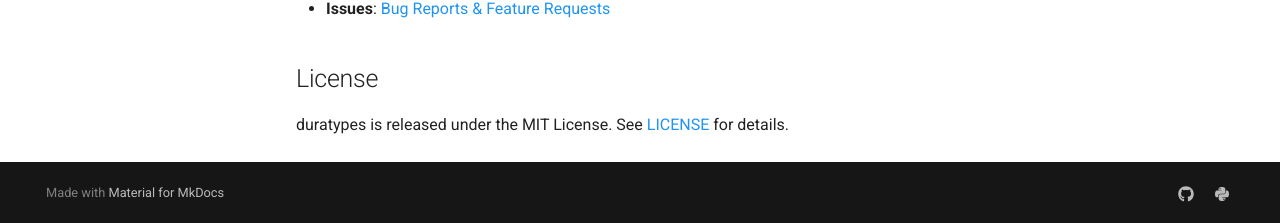
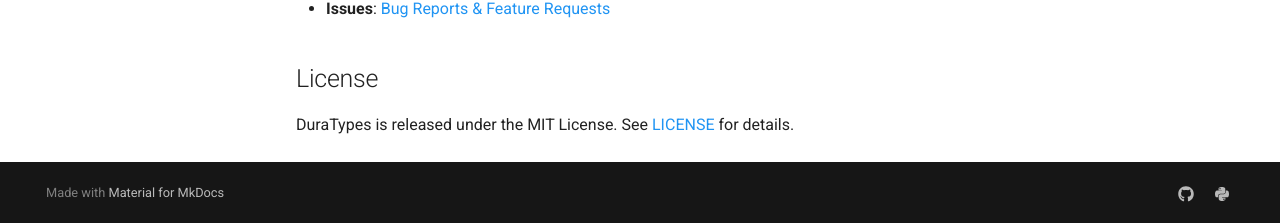
Before and after one commit to ticket-vision/duratypes, an MkDocs documentation site: the page built from docs/index.md, in a window 1280 px wide and 900 px high, scrolled down 1781 px. Shown: the part 674-897 px from the top of the window. Built offline with MkDocs 1.6.1 and Material for MkDocs 9.7.7, drawn with Linux system fonts in a browser that asks for light colours; comment, search, counter and statistics services are not loaded.

```diff
--- a/docs/index.md
+++ b/docs/index.md
@@ -1,4 +1,4 @@
-# duratypes
+# DuraTypes
 
 **Typed duration utilities for Python and Pydantic**
 
@@ -91,4 +91,4 @@ For Pydantic users, see our [Pydantic Integration Guide](pydantic.md).
 
 ## License
 
-duratypes is released under the MIT License. See [LICENSE](https://github.com/dillon-barendt/duratypes/blob/main/LICENSE) for details.
+DuraTypes is released under the MIT License. See [LICENSE](https://github.com/dillon-barendt/duratypes/blob/main/LICENSE) for details.
```
Also changed, not shown: .github/pull_request_template.md (added), 4 other files.
